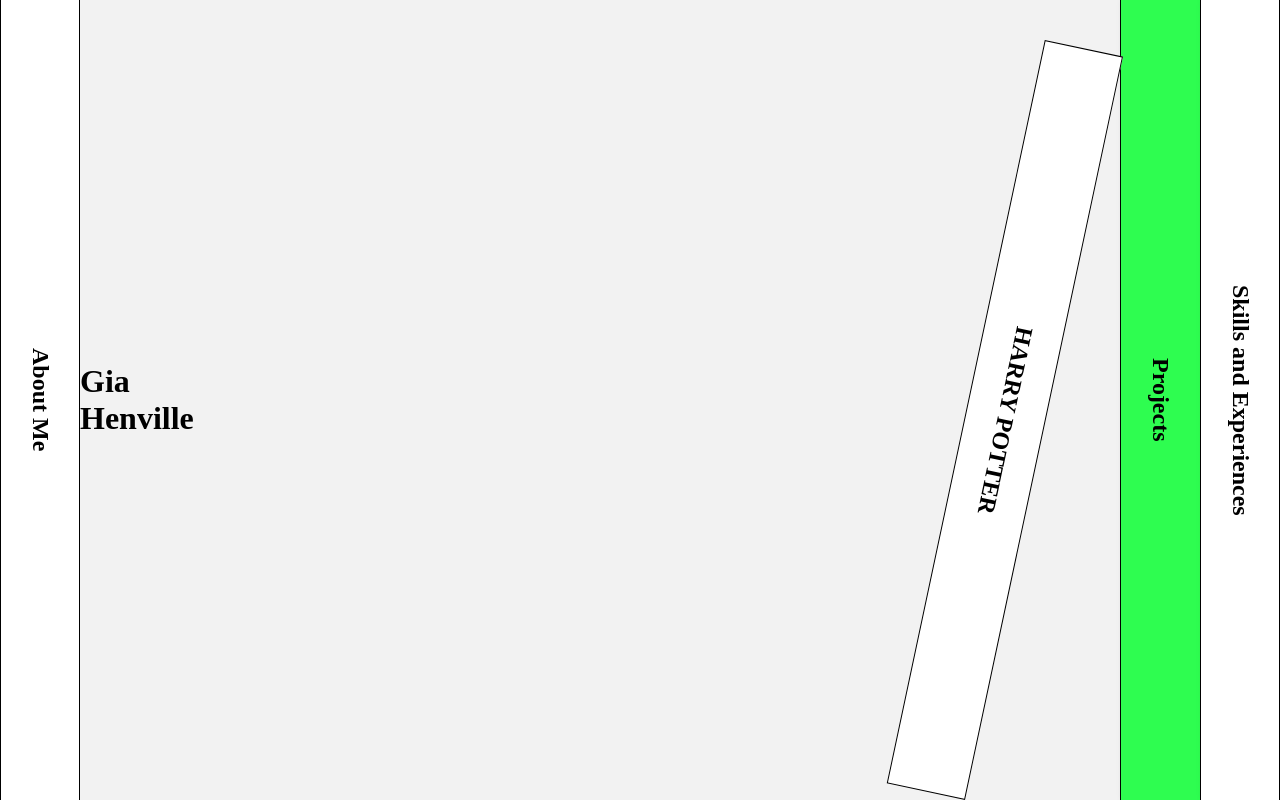
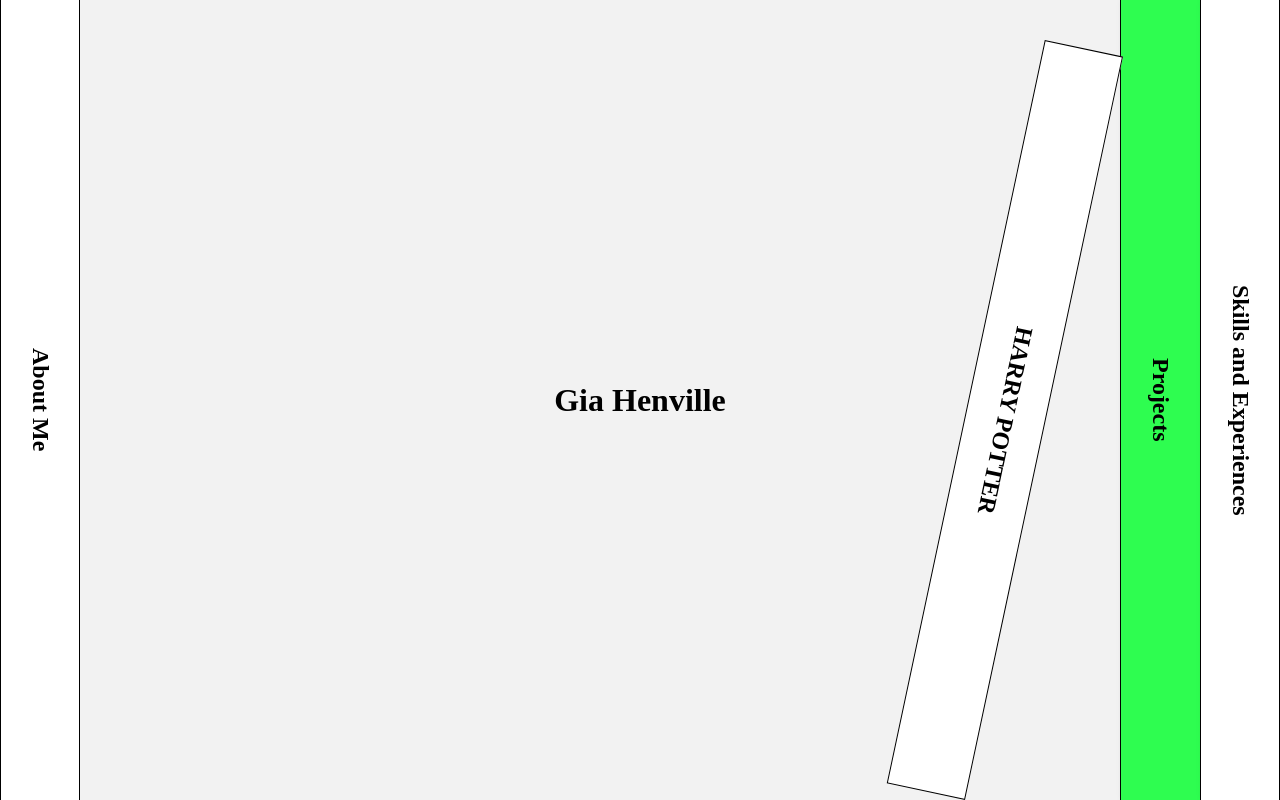
Before and after one commit to giahenville/Portfolio-Website, a plain HTML site: page index.html in a window 1280 px wide. Drawn offline with Linux system fonts and the light colour scheme.

Commit message:
feat: Get back content of website (backgroundPage) to stay fixed to page and so that books slide over it when opened

```diff
--- a/index.html
+++ b/index.html
@@ -24,13 +24,12 @@
             </div>
         </div>
 
-        <h1 id="name"> Gia Henville </h1>
+        <div class="backgroundPage" id="backgroundPage">
+            <h1 id="name"> Gia Henville </h1>
+
+        </div>
 
         <div class="section-container" id="section-container">
-
-            <!-- <div class="book-decoration">
-                <h2> HARRY POTTER </h2>
-            </div> -->
 
             <div class="section" id="projects">
 
--- a/style.css
+++ b/style.css
@@ -72,6 +72,7 @@ html, body {
 
 }
 
+/* ****************************************************** */
 
 /* Right Sections */
 #section-container
@@ -145,6 +146,26 @@ html, body {
   text-orientation: mixed;
 
 }
+
+/* ****************************************************** */
+
+/* Center of Website */
+#backgroundPage
+{
+  position: fixed;   /* fix it to the viewport */
+  top: 0;
+  left: 0;
+  width: 100%;
+  height: 100%;
+
+  z-index: 0; /* just below the "books", but above body background */
+  display: flex;
+  justify-content: center;
+  align-items: center;
+  pointer-events: none; /* optional: lets clicks pass through */
+}
+
+/* ****************************************************** */
 
 /* Left Section */
 .about-me-spine
```
